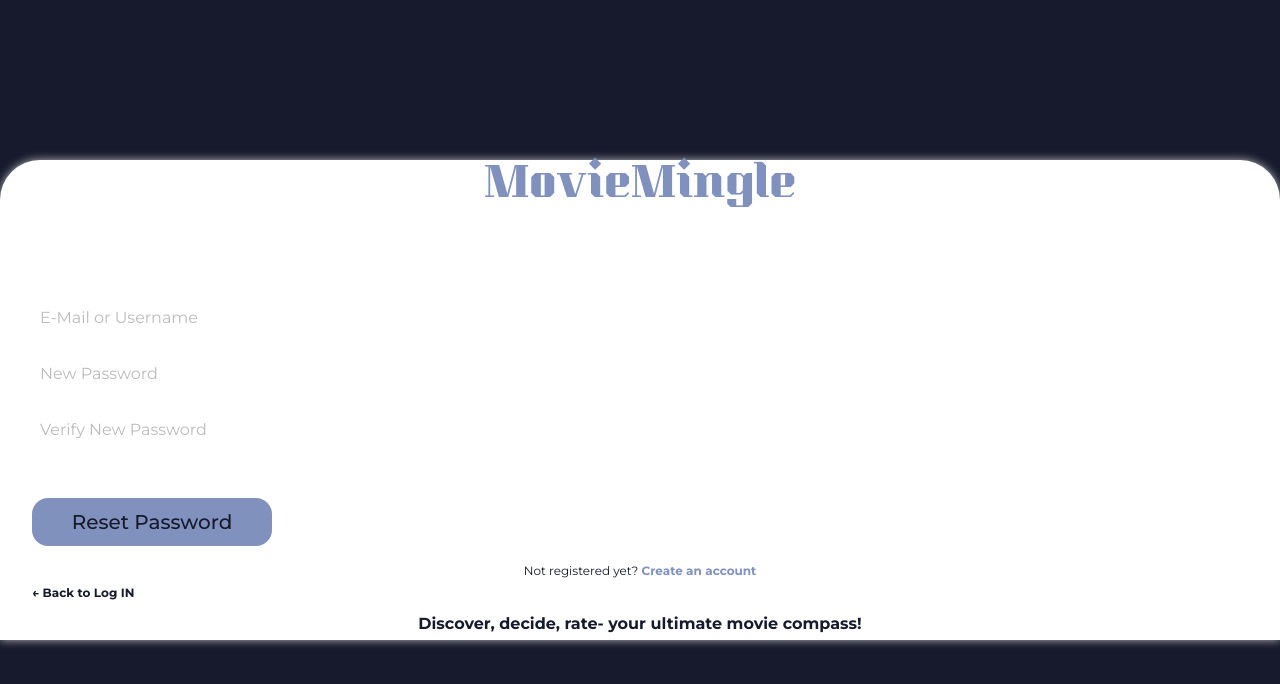
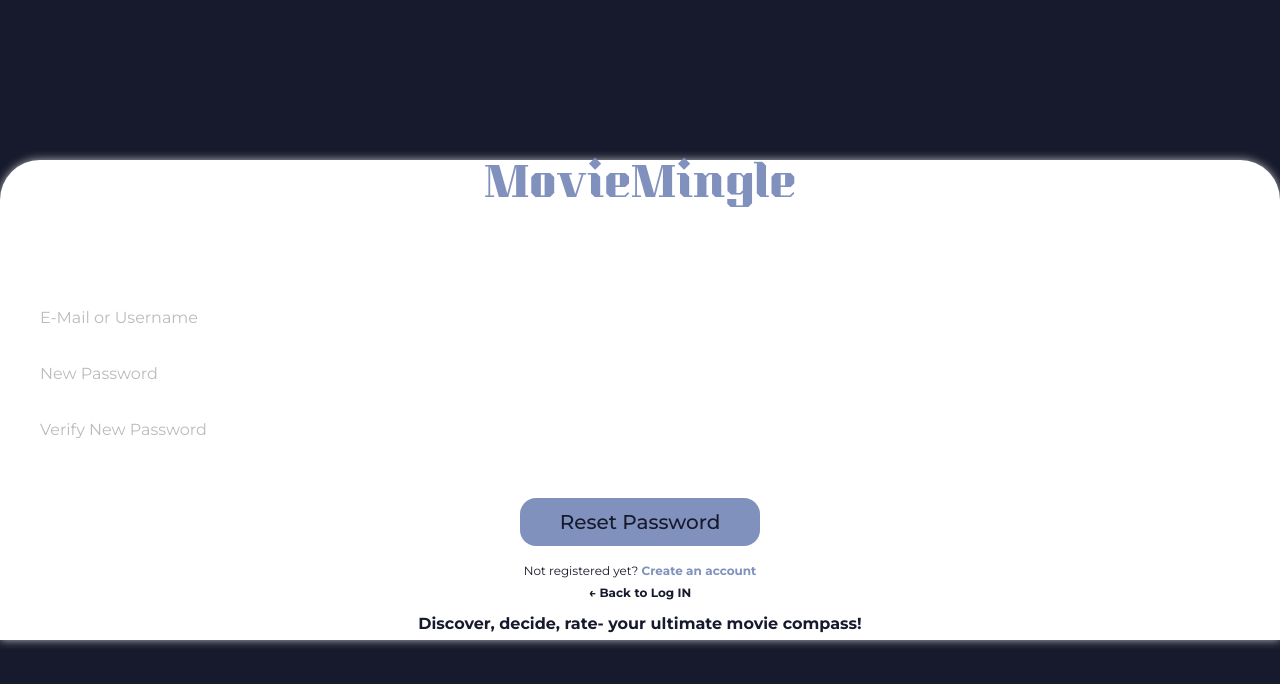
Before and after one commit to Deaniebean/MovieMingle, a React (Vite) app in the folder frontend/: page /reset-password in a window 1280 px wide. Shown: the top 684 px of the page. Built offline with nearby package versions, Linux system fonts and the light colour scheme.

Commit message:
temp className added on 'form', only for class presentation

```diff
--- a/frontend/src/components/ResetPassword.tsx
+++ b/frontend/src/components/ResetPassword.tsx
@@ -106,7 +106,7 @@ const ResetPassword: React.FC<ResetPasswordProps> = ({ setShowNavbar }) => {
       </div>
       <div className="registerForm">
         <h2 className="title">Reset Password</h2>
-        <form onSubmit={(e) => handleSubmit(e)}>
+        <form onSubmit={(e) => handleSubmit(e)} className="formElement">
           <div className="dataInputWrapper_resetPassword">
             <input
               className="dataInput"
```
